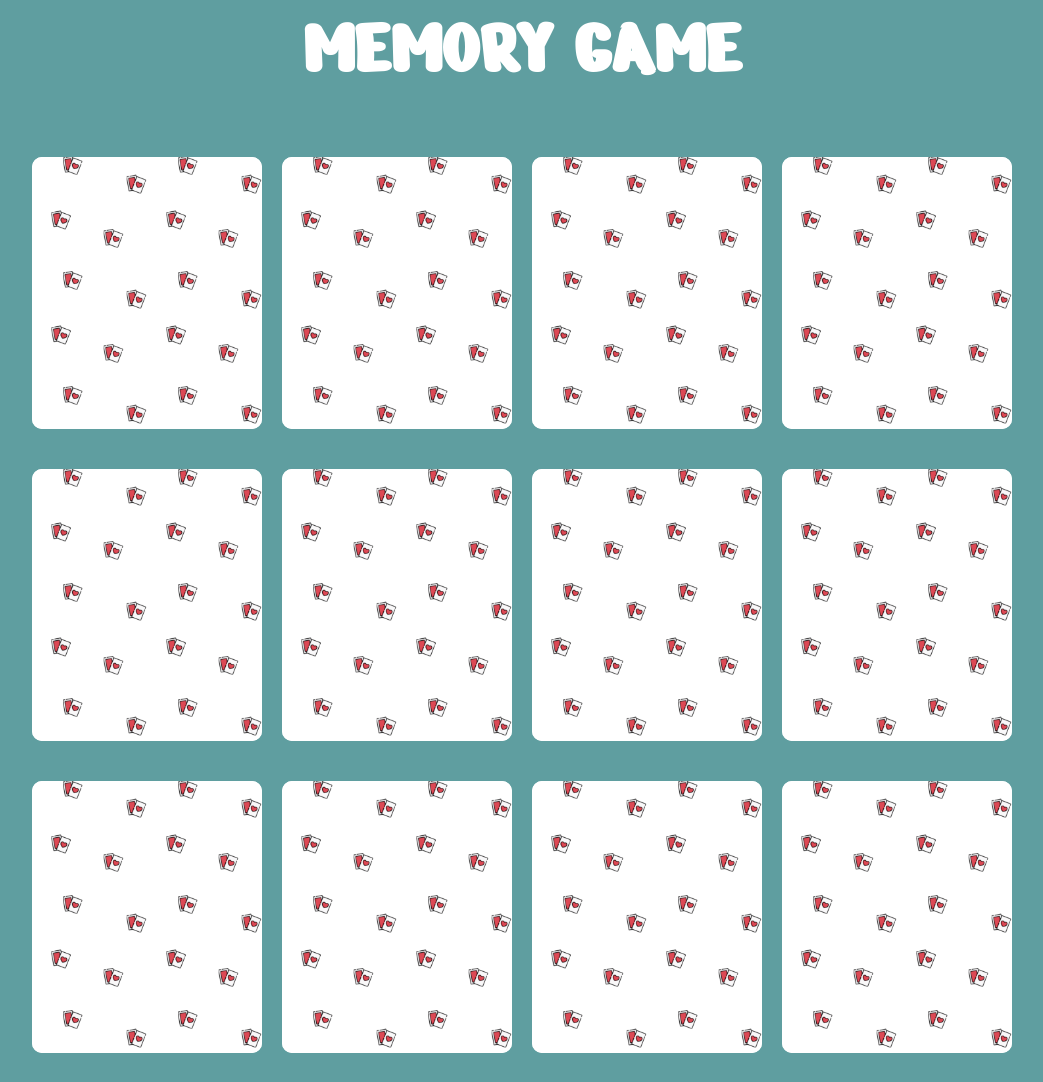
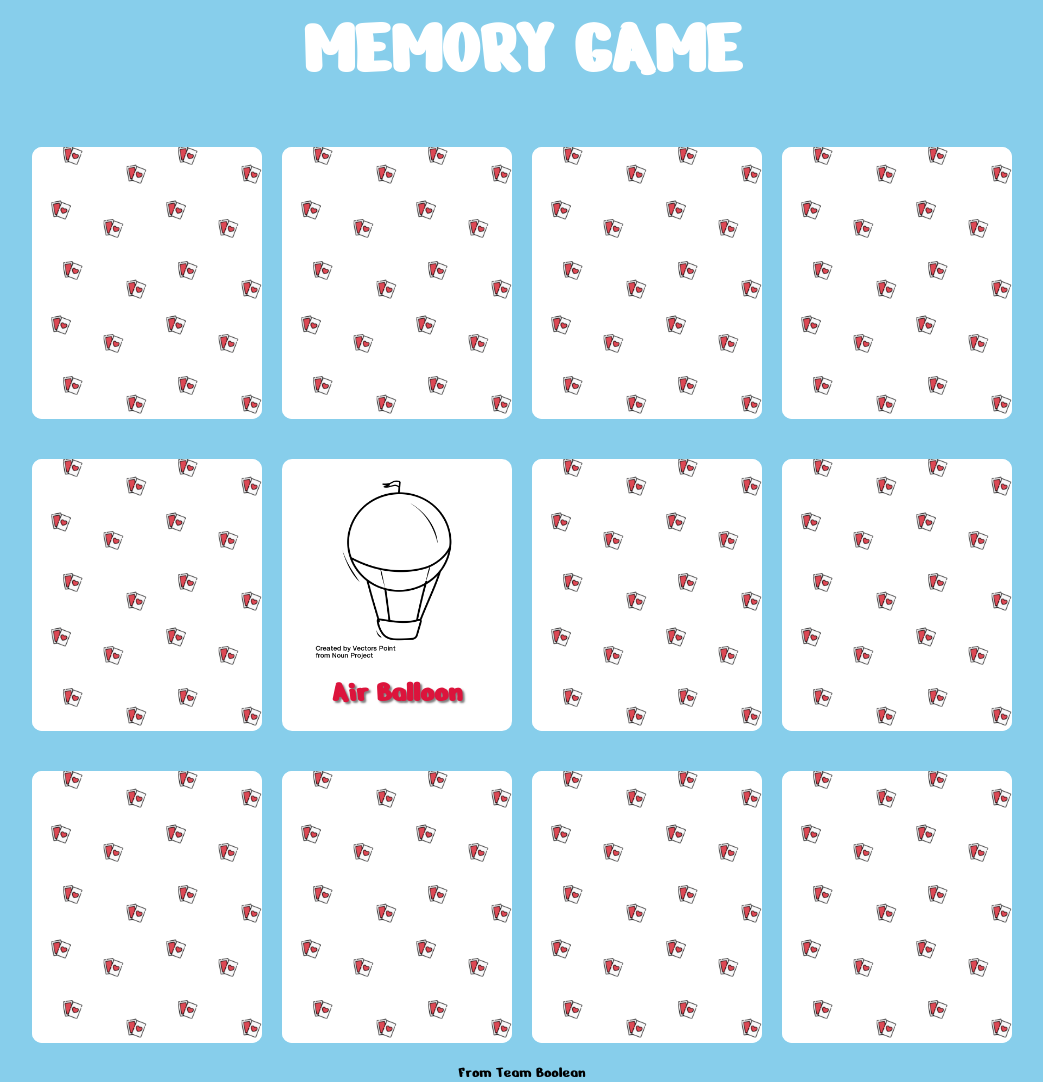
Before and after one commit to FedericaDiChio/html-css-memory, a plain HTML site: page index.html in a window 1280 px wide. Shown: the whole page, without its empty margins (118-1161 px from the left). Drawn offline with Linux system fonts and the light colour scheme.

Commit message:
tolte sezioni

```diff
--- a/css/style.css
+++ b/css/style.css
@@ -13,14 +13,14 @@
 
 body {
     font-family: 'Nerko One', cursive;;
-    background-color: cadetblue;
+    background-color:skyblue;
     text-align: center;
 }
 
 .container {
     width: 1000px;
     margin: 0 auto;
-    margin-top: 40px;
+    margin-top: 30px;
 }
 
 
@@ -46,7 +46,6 @@ header {
     background-color: white;
     overflow: hidden;
     border-radius: 10px;
-
 }
 
 .card img {
@@ -56,9 +55,14 @@ header {
 .card h4 {
    font-size: 30px;
    color:crimson;
+   text-shadow: 2px 2px 2px rgba(0, 0, 0, 0.5);
 }
 
-.card-back {
+.card:hover h4 {
+    color: orange;
+}
+
+.card:after {
     position: absolute;
     width: 100%;
     height: 100%;
@@ -67,13 +71,10 @@ header {
     background-image: url(../img/pattern.png);
     background-size: contain;
     background-position: center;
+    content: "";
 }
 
-
-.card:hover .card-back {
+.card:hover::after,
+.card.uncovered::after {
     opacity: 0;
 }
-
-.card:hover h4 {
-    color: orange;
-}
--- a/index.html
+++ b/index.html
@@ -1,5 +1,6 @@
 <!DOCTYPE html>
 <html lang="en">
+
 <head>
     <meta charset="UTF-8">
     <meta http-equiv="X-UA-Compatible" content="IE=edge">
@@ -19,120 +20,85 @@
         <!-- PRIMA RIGA -->
         <section class="clearfix">
             <div class="col">
-                <div class="box">
                 <div class="card">
-                        <img src="./img/noun_air_balloon_3134741.png" alt="">
+                    <img src="./img/noun_air_balloon_3134741.png" alt="Air Balloon">
                     <h4>Air Balloon</h4>
-                        <div class="card-back"></div>
-                    </div>
                 </div>
             </div>
             <div class="col">
-                <div class="box">
                 <div class="card">
-                        <img src="./img/noun_Bicycle_3134821.png" alt="">
+                    <img src="./img/noun_Bicycle_3134821.png" alt="Bycicle">
                     <h4>Bycicle</h4>
-                        <div class="card-back"></div>
-                    </div>
                 </div>
             </div>
             <div class="col">
-                <div class="box">
                 <div class="card">
-                        <img src="./img/noun_Cruise_Ship_3134824.png" alt="">
+                    <img src="./img/noun_Cruise_Ship_3134824.png" alt="Cruise Ship">
                     <h4>Cruise Ship</h4>
-                        <div class="card-back"></div>
-                    </div>
                 </div>
             </div>
             <div class="col">
-                <div class="box">
                 <div class="card">
-                        <img src="./img/noun_Submarine_3134738.png" alt="">
+                    <img src="./img/noun_Submarine_3134738.png" alt="Submarine">
                     <h4>Submarine</h4>
-                        <div class="card-back"></div>
-                    </div>
                 </div>
             </div>
             <!-- SECONDA RIGA -->
-        </section><section class="clearfix">
+        </section>
+        <section class="clearfix">
             <div class="col">
-                <div class="box">
                 <div class="card">
-                        <img src="./img/noun_Tram_3134750.png" alt="">
+                    <img src="./img/noun_Tram_3134750.png" alt="Tram">
                     <h4>Tram</h4>
-                        <div class="card-back"></div>
-                    </div>
                 </div>
             </div>
             <div class="col">
-                <div class="box">
-                    <div class="card">
-                        <img src="./img/noun_air_balloon_3134741.png" alt="">
+                <div class="card uncovered">
+                    <img src="./img/noun_air_balloon_3134741.png" alt="Air Balloon">
                     <h4>Air Balloon</h4>
-                        <div class="card-back"></div>
-                    </div>
                 </div>
             </div>
             <div class="col">
-                <div class="box">
                 <div class="card">
-                        <img src="./img/noun_Tractor_3134797.png" alt="">
+                    <img src="./img/noun_Tractor_3134797.png" alt="Tractor">
                     <h4>Tractor</h4>
-                        <div class="card-back"></div>
-                    </div>
                 </div>
             </div>
             <div class="col">
-                <div class="box">
                 <div class="card">
-                        <img src="./img/noun_Bicycle_3134821.png" alt="">
+                    <img src="./img/noun_Bicycle_3134821.png" alt="Bycicle">
                     <h4>Bycicle</h4>
-                        <div class="card-back"></div>
-                    </div>
                 </div>
             </div>
         </section>
         <!-- TERZA RIGA -->
         <section class="clearfix">
             <div class="col">
-                <div class="box">
                 <div class="card">
-                        <img src="./img/noun_Tractor_3134797.png" alt="">
+                    <img src="./img/noun_Tractor_3134797.png" alt="Tractor">
                     <h4>Tractor</h4>
-                        <div class="card-back"></div>
-                    </div>
                 </div>
             </div>
             <div class="col">
-                <div class="box">
                 <div class="card">
-                        <img src="./img/noun_Cruise_Ship_3134824.png" alt="">
+                    <img src="./img/noun_Cruise_Ship_3134824.png" alt="Cruise Ship">
                     <h4>Cruise Ship</h4>
-                        <div class="card-back"></div>
-                    </div>
                 </div>
             </div>
             <div class="col">
-                <div class="box">
                 <div class="card">
-                        <img src="./img/noun_Submarine_3134738.png" alt="">
+                    <img src="./img/noun_Submarine_3134738.png" alt="Submarine">
                     <h4>Submarine</h4>
-                        <div class="card-back"></div>
-                    </div>
                 </div>
             </div>
             <div class="col">
-                <div class="box">
                 <div class="card">
-                        <img src="./img/noun_Tram_3134750.png" alt="">
+                    <img src="./img/noun_Tram_3134750.png" alt="Tram">
                     <h4>Tram</h4>
-                        <div class="card-back"></div>
-                    </div>
                 </div>
             </div>
         </section>
     </main>
-    <footer></footer>
+    <footer>From Team Boolean</footer>
 </body>
 </html>
```
Lines whose indentation alone changed are shown as unchanged.
